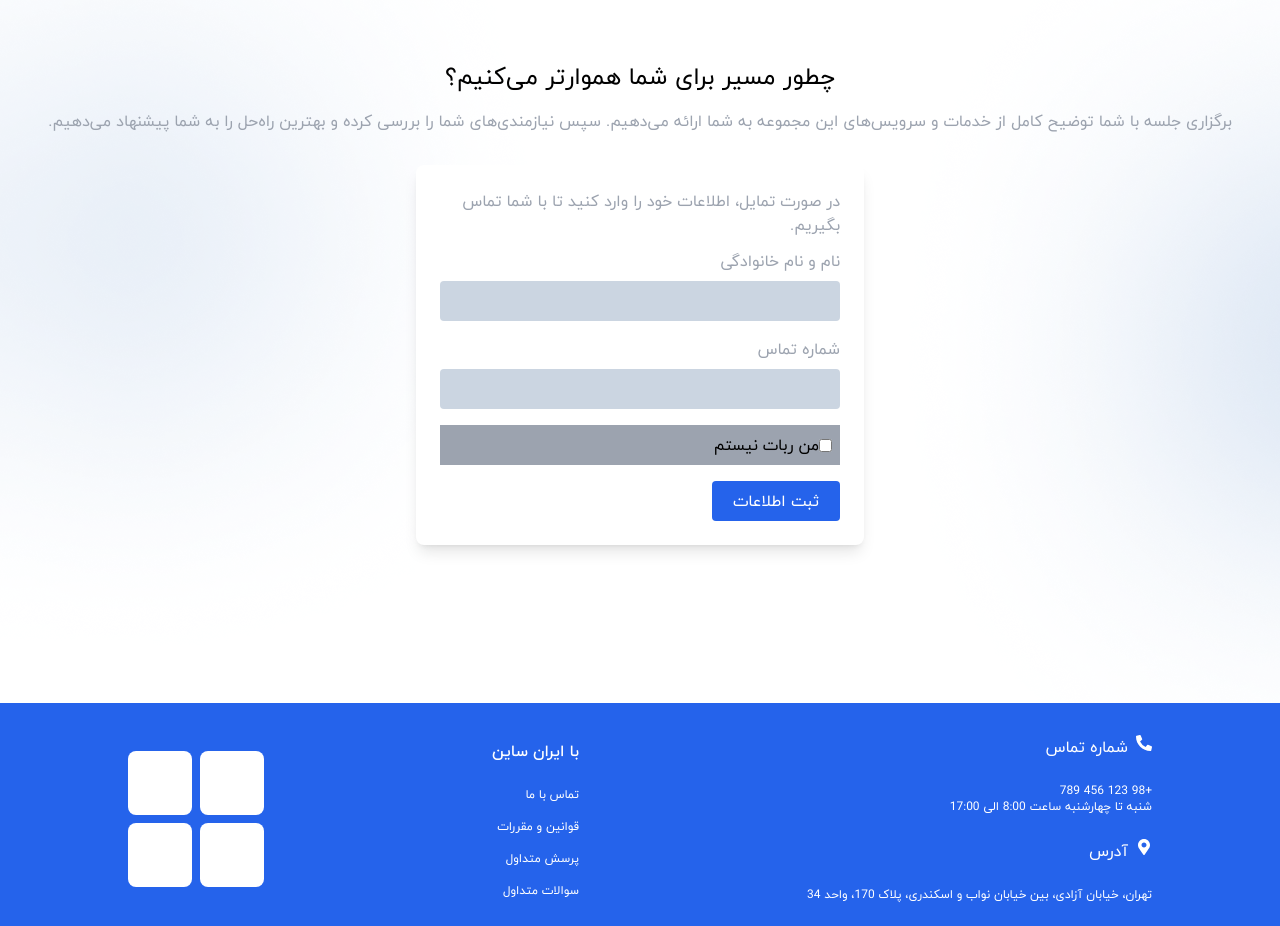
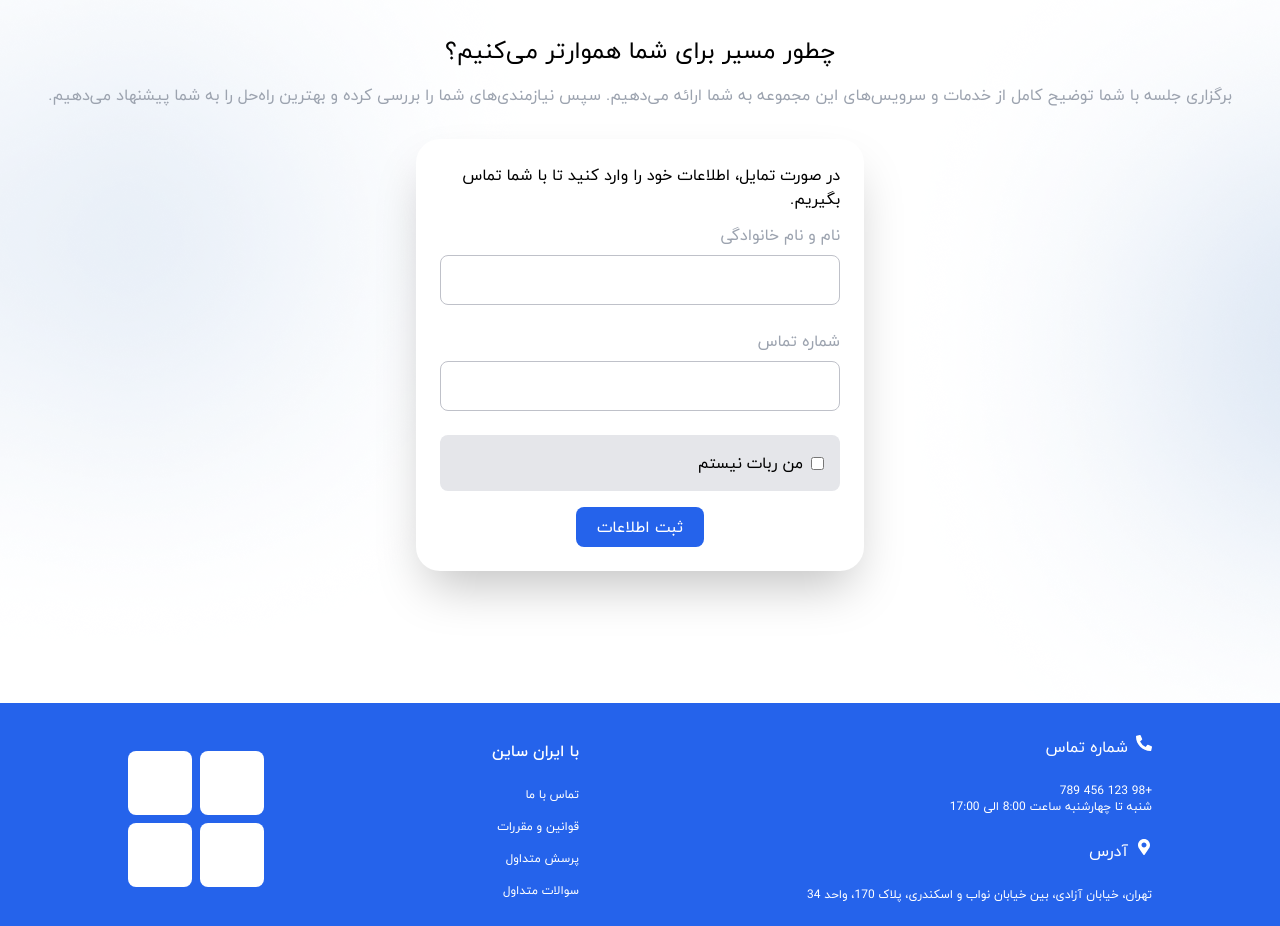
Before and after one commit to mahbobe-mohseni/iraaan-sighn-, a React (Create React App) app: page / in a window 1280 px wide. Shown: the part 2100-3026 px from the top of the page. Built offline with nearby package versions, Linux system fonts and the light colour scheme; the HTML template or start-up script is replaced by a standard one.

Commit message:
Refactor: refactor contact form component

```diff
--- a/src/components/ContactForm.jsx
+++ b/src/components/ContactForm.jsx
@@ -1,11 +1,11 @@
-import React, { useState } from 'react';
+import React, { useState } from "react";
 import { LowerBackGround } from "../images";
 
 const ContactForm = () => {
   const [formData, setFormData] = useState({
-    name: '',
-    phone: '',
-    email: '',
+    name: "",
+    phone: "",
+    email: "",
     noContact: false,
   });
 
@@ -13,7 +13,7 @@ const ContactForm = () => {
     const { name, value, type, checked } = e.target;
     setFormData({
       ...formData,
-      [name]: type === 'checkbox' ? checked : value,
+      [name]: type === "checkbox" ? checked : value,
     });
   };
 
@@ -25,48 +25,70 @@ const ContactForm = () => {
 
   return (
     <div
-    style={{ backgroundImage: `url(${LowerBackGround})` }}
-    className="flex flex-col items-center justify-center min-h-screen bg-white text-black">
-      <h1 className="text-2xl mb-4 text-black">چطور مسیر برای شما هموارتر می‌کنیم؟</h1>
+      style={{ backgroundImage: `url(${LowerBackGround})` }}
+      className="flex flex-col items-center justify-center min-h-screen bg-white text-black"
+    >
+      <h1 className="text-2xl mb-4 text-black">
+        چطور مسیر برای شما هموارتر می‌کنیم؟
+      </h1>
       <p className="text-center mb-8 text-mygray">
-        برگزاری جلسه با شما توضیح کامل از خدمات و سرویس‌های این مجموعه به شما ارائه می‌دهیم. سپس نیازمندی‌های شما را بررسی کرده و بهترین راه‌حل را به شما پیشنهاد می‌دهیم.
+        برگزاری جلسه با شما توضیح کامل از خدمات و سرویس‌های این مجموعه به شما
+        ارائه می‌دهیم. سپس نیازمندی‌های شما را بررسی کرده و بهترین راه‌حل را به
+        شما پیشنهاد می‌دهیم.
       </p>
-      <form onSubmit={handleSubmit} className=" bg-white p-6 rounded-lg shadow-lg w-full max-w-md">
-        <div className="mb-4">
-        <p className='mb-3 text-mygray'>در صورت تمایل، اطلاعات خود را وارد کنید تا با شما تماس بگیریم.</p>
-          <label className="block mb-2 text-mygray" htmlFor="name">نام و نام خانوادگی</label>
+      <form
+        onSubmit={handleSubmit}
+        className=" bg-white p-6 rounded-3xl shadow-2xl w-full max-w-md"
+      >
+        <div className="mb-6">
+          <p className="mb-3 text-black">
+            در صورت تمایل، اطلاعات خود را وارد کنید تا با شما تماس بگیریم.
+          </p>
+          <label className="block mb-2 text-mygray" htmlFor="name">
+            نام و نام خانوادگی
+          </label>
           <input
             type="text"
             id="name"
             name="name"
             value={formData.name}
             onChange={handleChange}
-            className="w-full p-2 rounded bg-slate-300 text-white"
+            className="w-full px-2 rounded-lg bg-white border border-complementary-100 py-3"
           />
         </div>
-        <div className="mb-4">
-          <label className="block mb-2 text-mygray" htmlFor="phone">شماره تماس</label>
+        <div className="mb-6">
+          <label className="block mb-2 text-mygray" htmlFor="phone">
+            شماره تماس
+          </label>
           <input
             type="text"
             id="phone"
             name="phone"
             value={formData.phone}
             onChange={handleChange}
-            className="w-full p-2 rounded bg-slate-300 text-white"
+            className="w-full px-2 rounded-lg bg-white border border-complementary-100 py-3"
           />
         </div>
 
-        <div className="mb-4 flex items-center bg-mygray p-2">
+        <div className="mb-4 flex items-center bg-complementary-50 p-4 rounded-lg">
           <input
+            className="ml-2"
             type="checkbox"
             id="noContact"
             name="noContact"
             checked={formData.noContact}
             onChange={handleChange}
           />
-          <label htmlFor="noContact">  من ربات نیستم  </label>
+          <label htmlFor="noContact"> من ربات نیستم </label>
         </div>
-        <button type="submit" className=" w-32 p-2 bg-blue-600 rounded text-white">ثبت اطلاعات</button>
+        <div className="flex justify-center">
+          <button
+            type="submit"
+            className=" w-32 p-2 bg-blue-600 rounded-lg text-white"
+          >
+            ثبت اطلاعات
+          </button>
+        </div>
       </form>
     </div>
   );
```
